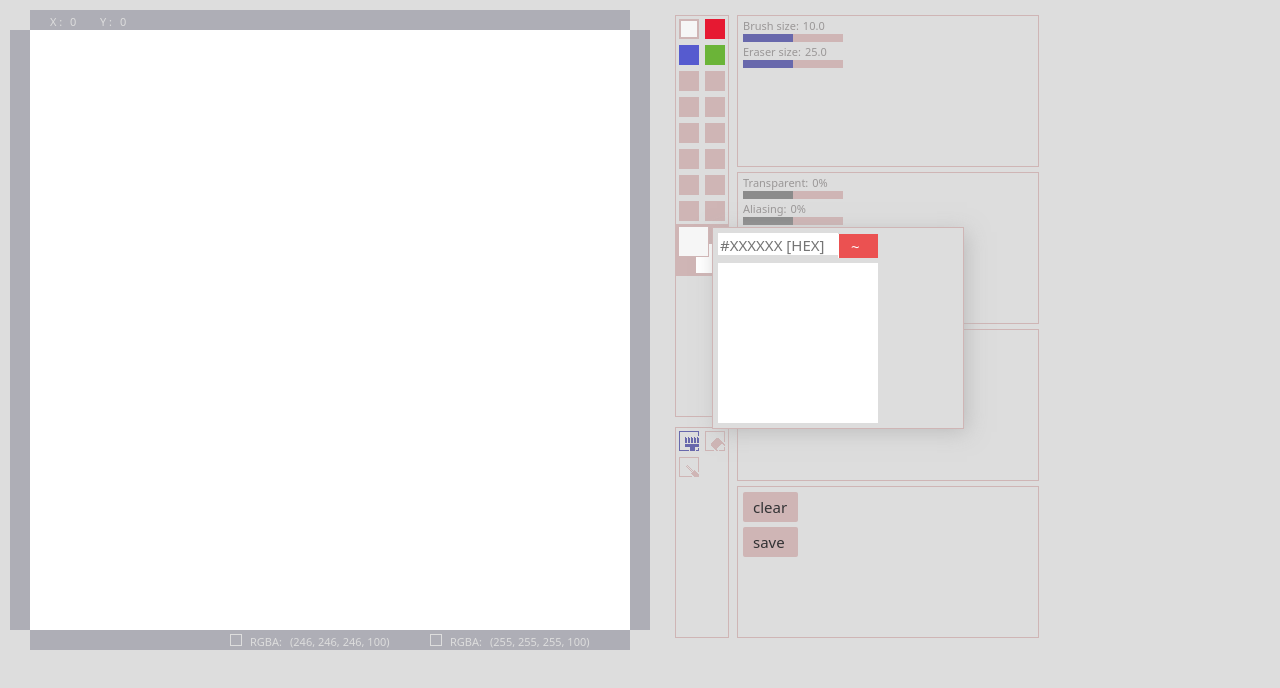
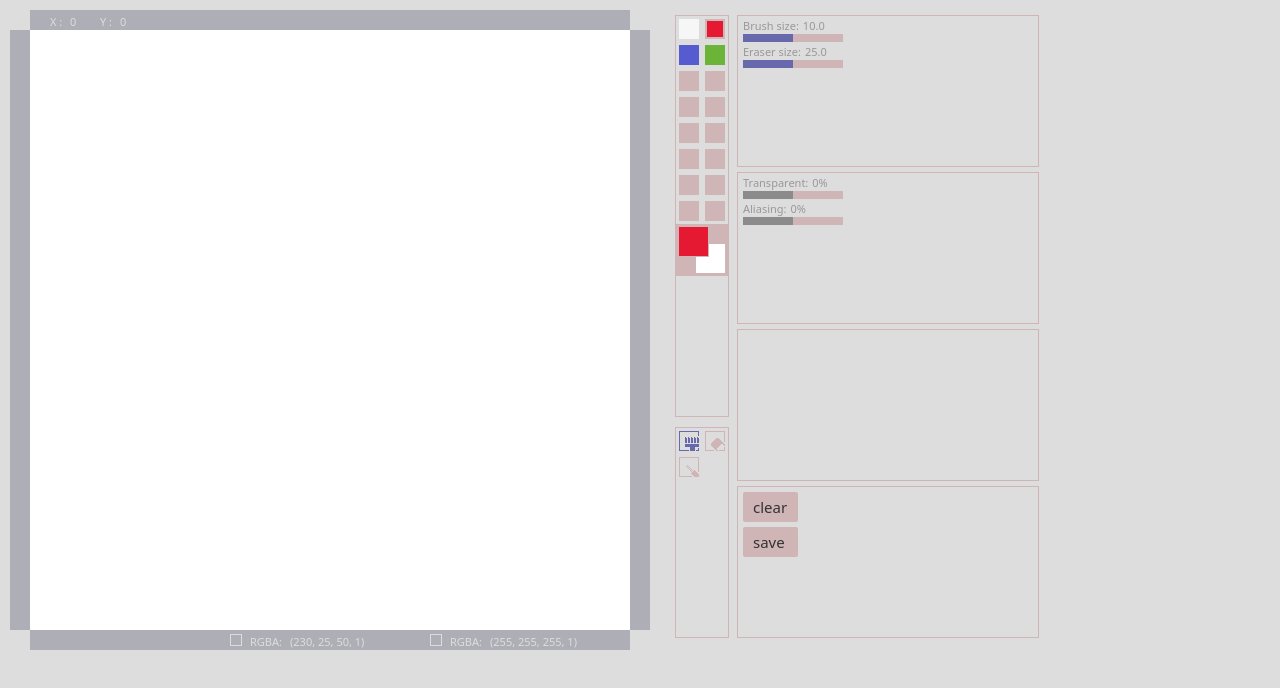
Before and after one commit to a05h/canvas-th, a plain HTML site: page app.html in a window 1280 px wide. Both pictures are taken after a click on the element 689 px from the left and 29 px from the top of the page. Drawn offline with Linux system fonts and the light colour scheme.

Commit message:
colorpicker inst fix

```diff
--- a/app.html
+++ b/app.html
@@ -7,7 +7,6 @@
     <link rel="stylesheet" type="text/css" href="./source/stylesheets/elements.css">
   </head>
   <body>
-    <script src="./source/javascripts/pageinit.js"></script>
     <div id="app-container">
 
       <div id="draw-container">
@@ -21,10 +20,10 @@
           <div id="rule-down" onmousemove="drawResetArea();">
             <div id="primary-rgba-color-square"></div>
             <span class="border-info" id="primary-rgba-title">RGBA:</span>
-            <span class="border-info" id="primary-rgba-value">(26, 25, 25, 100)</span>
+            <span class="border-info" id="primary-rgba-value">(26, 25, 25, 1)</span>
             <div id="secondary-rgba-color-square"></div>
             <span class="border-info" id="secondary-rgba-title">RGBA:</span>
-            <span class="border-info" id="secondary-rgba-value">(255, 255, 255, 100)</span>
+            <span class="border-info" id="secondary-rgba-value">(255, 255, 255, 1)</span>
           </div>
           <div id="rule-left" onmousemove="drawResetArea();"></div>
           <div id="rule-right" onmousemove="drawResetArea();"></div>
--- /dev/null
+++ b/source/javascripts/colorto.js
@@ -0,0 +1,60 @@
+function hexToRgb(color) {
+  var cnvError = "hexToRgb: Invalid argument."
+  color = color.trim();
+  if (color.startsWith("#")) {
+    color = color.slice(1);
+  }
+  if (color.length != 3 && color.length != 6) {
+    return cnvError;
+  } else {
+    var R, G, B, result;
+    if (color.length == 6) {
+      R = parseInt(color.substr(0, 2), 16);
+      G = parseInt(color.substr(2, 2), 16);
+      B = parseInt(color.substr(4, 2), 16);
+    } else {
+      R = color.substr(0, 1);
+      R = parseInt(R.repeat(2), 16);
+      G = color.substr(1, 1);
+      G = parseInt(G.repeat(2), 16);
+      B = color.substr(2, 1);
+      B = parseInt(B.repeat(2), 16);
+    }
+    return result = "rgb(" + R + "," + G + "," + B + ")";
+  }
+};
+
+function rgbToHex(color) {
+  var cnvError = "rgbToHex: Invalid argument.";
+  color = color.toLowerCase();
+  while (color.includes(" ") || color.includes("rgb") || color.includes("(") || color.includes(")")) {
+    color = color.replace(" ", "").replace("rgb", "").replace("(", "").replace(")", "");
+  }
+  var firstC = color.indexOf(",");
+  var secndC = color.indexOf(",", firstC+1);
+  var thirdC = color.indexOf(",", secndC+1);
+  if (thirdC > secndC) {
+    return cnvError;
+  }
+  if (firstC && secndC && thirdC <= 0) {
+    var R, G, B, result;
+    R = color.substring(0, firstC);
+    R = parseInt(R);
+    G = color.substring(firstC+1, secndC);
+    G = parseInt(G);
+    B = color.substring(secndC+1);
+    B = parseInt(B);
+    if (R > 255 || G > 255 || B > 255) {
+      return cnvError;
+    } else {
+      R = R.toString(16);
+      if (R.length == 1) { R = R.repeat(2); }
+      G = G.toString(16);
+      if (G.length == 1) { G = G.repeat(2); }
+      B = B.toString(16);
+      if (B.length == 1) { B = B.repeat(2); }
+      result = "#" + R + G + B;
+    }
+  }
+  return result.toUpperCase();
+};
--- a/source/javascripts/main.js
+++ b/source/javascripts/main.js
@@ -1,4 +1,4 @@
-//https://developer.mozilla.org/en-US/docs/Web/API/Canvas_API
+// https://developer.mozilla.org/en-US/docs/Web/API/Canvas_API
 
 //init
 
@@ -109,7 +109,7 @@ secondaryColor.style.backgroundColor = currentSecondaryColor;
 
 //hex parser
 
-function rgbToHex(hex, transparency) {
+function hexToRgba(hex, transparency) {
   hex = hex.replace('#','');
   //FFF != FFFFFF handler?
   r = parseInt(hex.substring(0,2), 16);
@@ -121,8 +121,8 @@ function rgbToHex(hex, transparency) {
 };
 
 function rgbaCheck() {
-  primaryRgbaValue.innerHTML = rgbToHex(currentPrimaryColor, 10000);
-  econdaryRgbaValue.innerHTML = rgbToHex(currentSecondaryColor, 10000);
+  primaryRgbaValue.innerHTML = hexToRgba(currentPrimaryColor, 100);
+  secondaryRgbaValue.innerHTML = hexToRgba(currentSecondaryColor, 100);
 };
 
 //draw events
@@ -137,13 +137,13 @@ canvas.addEventListener('mousemove', function(event) {
   //isn't works in firefox without 'event' as function parameter
   mouse.x = event.pageX - this.offsetLeft;
   mouse.y = event.pageY - this.offsetTop;
-  coordX = event.pageX - this.offsetLeft;
-  coordY = event.pageY - this.offsetTop;
+  var coordX = event.pageX - this.offsetLeft;
+  var coordY = event.pageY - this.offsetTop;
   showCoordinateX.innerHTML = coordX;
   showCoordinateY.innerHTML = coordY;
 }, false);
 
-canvas.addEventListener('mousedown', function() {
+canvas.addEventListener('mousedown', function(event) {
   if (primaryColorpickerBox.style.display === 'block' || secondaryColorpickerBox.style.display === 'block') {
     hideColorpickerBoxes();
   }
@@ -153,7 +153,15 @@ canvas.addEventListener('mousedown', function() {
       context.lineWidth = currentEraserWidth;
       break;
     case "colorpicker":
+      mouse.x = event.pageX - this.offsetLeft;
+      mouse.y = event.pageY - this.offsetTop;
+      var pixel = context.getImageData(mouse.x, mouse.y, 1, 1);
+      var data = pixel.data;
+      var rgba = 'rgba(' + data[0] + ', ' + data[1] + ', ' + data[2] + ', ' + (data[3] / 255) + ')';
       context.strokeStyle = "rgba(0, 0, 0, 0)"
+      currentPrimaryColor = rgba;
+      primaryColor.style.backgroundColor = currentPrimaryColor;
+      alert(rgba);
       break;
     case "brush":
     default:
```
Also changed, not shown: source/javascripts/pageinit.js (deleted).
